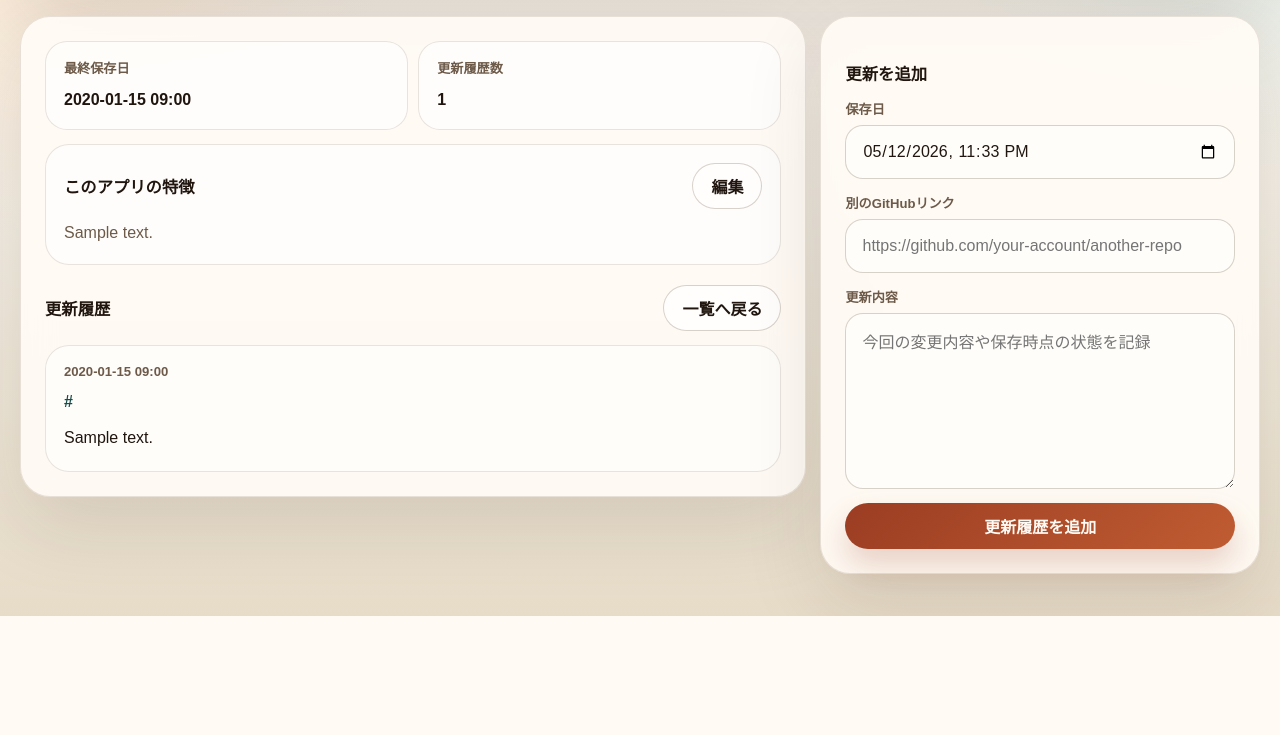
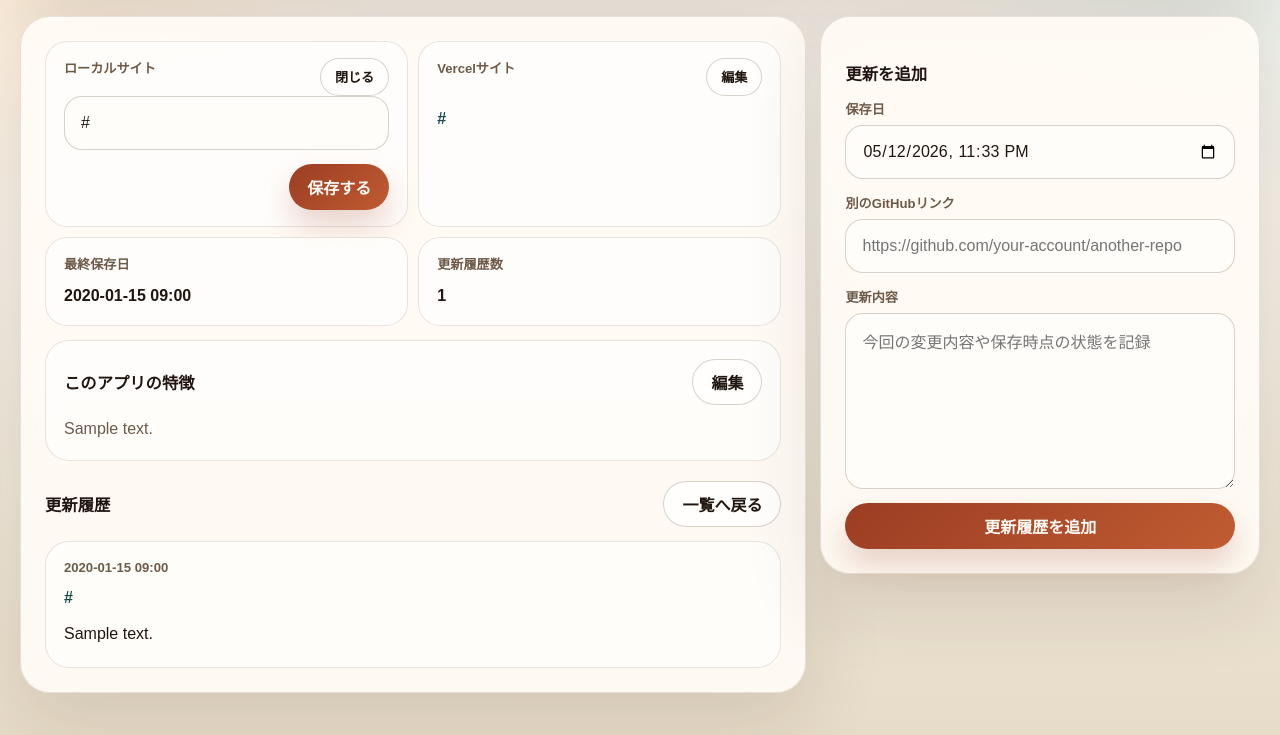
Before and after one commit to hutatumekozou/ai-github-kanri-manager, a Flask app: page /works/1?edit=local in a window 1280 px wide. Shown: the part 187-922 px from the top of the page. Before the commit the page ends 803 px from the top, so only its background shows below. Run offline with Flask 3, Linux system fonts and the light colour scheme; tables that the repository leaves empty hold one stand-in row (values such as "Sample post"); some libraries are stand-ins or nearby versions.

Commit message:
Add site URL editing to work details

```diff
--- a/app.py
+++ b/app.py
@@ -80,6 +80,8 @@ def init_db() -> None:
                     id BIGSERIAL PRIMARY KEY,
                     title TEXT NOT NULL,
                     github_url TEXT NOT NULL,
+                    local_site_url TEXT,
+                    vercel_site_url TEXT,
                     note TEXT NOT NULL DEFAULT '',
                     display_order BIGINT NOT NULL DEFAULT 0,
                     created_at TEXT NOT NULL
@@ -89,6 +91,14 @@ def init_db() -> None:
             db_execute(
                 connection,
                 "ALTER TABLE works ADD COLUMN IF NOT EXISTS display_order BIGINT NOT NULL DEFAULT 0",
+            )
+            db_execute(
+                connection,
+                "ALTER TABLE works ADD COLUMN IF NOT EXISTS local_site_url TEXT",
+            )
+            db_execute(
+                connection,
+                "ALTER TABLE works ADD COLUMN IF NOT EXISTS vercel_site_url TEXT",
             )
             db_execute(
                 connection,
@@ -115,6 +125,8 @@ def init_db() -> None:
                     id INTEGER PRIMARY KEY AUTOINCREMENT,
                     title TEXT NOT NULL,
                     github_url TEXT NOT NULL,
+                    local_site_url TEXT,
+                    vercel_site_url TEXT,
                     note TEXT NOT NULL DEFAULT '',
                     display_order INTEGER NOT NULL DEFAULT 0,
                     created_at TEXT NOT NULL
@@ -129,6 +141,16 @@ def init_db() -> None:
                 db_execute(
                     connection,
                     "ALTER TABLE works ADD COLUMN display_order INTEGER NOT NULL DEFAULT 0",
+                )
+            if "local_site_url" not in work_columns:
+                db_execute(
+                    connection,
+                    "ALTER TABLE works ADD COLUMN local_site_url TEXT",
+                )
+            if "vercel_site_url" not in work_columns:
+                db_execute(
+                    connection,
+                    "ALTER TABLE works ADD COLUMN vercel_site_url TEXT",
                 )
             db_execute(
                 connection,
@@ -208,18 +230,18 @@ def init_db() -> None:
         connection.close()
 
 
-def normalize_url(raw_url: str) -> str:
+def normalize_url(raw_url: str, label: str = "URL") -> str:
     parsed = urlparse(raw_url.strip())
     if parsed.scheme not in {"http", "https"} or not parsed.netloc:
-        raise ValueError("GitHubリンクは http または https で始まる正しいURLを指定してください。")
+        raise ValueError(f"{label}は http または https で始まる正しいURLを指定してください。")
     return raw_url.strip()
 
 
-def normalize_optional_url(raw_url: str) -> str | None:
+def normalize_optional_url(raw_url: str, label: str = "URL") -> str | None:
     value = raw_url.strip()
     if not value:
         return None
-    return normalize_url(value)
+    return normalize_url(value, label)
 
 
 def parse_saved_at(raw_saved_at: str) -> datetime:
@@ -251,6 +273,8 @@ def list_works(search: str = "") -> list[Any]:
             (
                 w.title LIKE ?
                 OR w.github_url LIKE ?
+                OR COALESCE(w.local_site_url, '') LIKE ?
+                OR COALESCE(w.vercel_site_url, '') LIKE ?
                 OR w.note LIKE ?
                 OR EXISTS (
                     SELECT 1
@@ -264,7 +288,7 @@ def list_works(search: str = "") -> list[Any]:
             )
             """
         )
-        params.extend([like, like, like, like, like])
+        params.extend([like, like, like, like, like, like, like])
 
     where_clause = f"WHERE {' AND '.join(conditions)}" if conditions else ""
     query = f"""
@@ -293,7 +317,9 @@ def list_works(search: str = "") -> list[Any]:
                 SELECT COUNT(*)
                 FROM work_updates wu
                 WHERE wu.work_id = w.id
-            ) AS update_count
+            ) AS update_count,
+            w.local_site_url,
+            w.vercel_site_url
         FROM works w
         {where_clause}
         ORDER BY w.display_order ASC, w.id DESC
@@ -326,6 +352,8 @@ def fetch_work(work_id: int) -> Optional[Any]:
             w.id,
             w.title,
             w.github_url,
+            w.local_site_url,
+            w.vercel_site_url,
             w.note,
             w.display_order,
             w.created_at,
@@ -422,7 +450,9 @@ def create_work() -> Any:
 
     try:
         title = form.get("title", "").strip()
-        github_url = normalize_url(form.get("github_url", ""))
+        github_url = normalize_url(form.get("github_url", ""), "GitHubリンク")
+        local_site_url = normalize_optional_url(form.get("local_site_url", ""), "ローカルサイト")
+        vercel_site_url = normalize_optional_url(form.get("vercel_site_url", ""), "Vercelサイト")
         saved_at = parse_saved_at(form.get("saved_at", ""))
         update_content = form.get("update_content", "").strip()
         note = form.get("note", "").strip()
@@ -445,21 +475,37 @@ def create_work() -> Any:
         cursor = db_execute(
             db,
             """
-            INSERT INTO works (title, github_url, note, display_order, created_at)
-            VALUES (?, ?, ?, ?, ?)
+            INSERT INTO works (title, github_url, local_site_url, vercel_site_url, note, display_order, created_at)
+            VALUES (?, ?, ?, ?, ?, ?, ?)
             RETURNING id
             """,
-            (title, github_url, note, next_work_display_order(), timestamp),
+            (
+                title,
+                github_url,
+                local_site_url,
+                vercel_site_url,
+                note,
+                next_work_display_order(),
+                timestamp,
+            ),
         )
         work_id = cursor.fetchone()["id"]
     else:
         cursor = db_execute(
             db,
             """
-            INSERT INTO works (title, github_url, note, display_order, created_at)
-            VALUES (?, ?, ?, ?, ?)
+            INSERT INTO works (title, github_url, local_site_url, vercel_site_url, note, display_order, created_at)
+            VALUES (?, ?, ?, ?, ?, ?, ?)
             """,
-            (title, github_url, note, next_work_display_order(), timestamp),
+            (
+                title,
+                github_url,
+                local_site_url,
+                vercel_site_url,
+                note,
+                next_work_display_order(),
+                timestamp,
+            ),
         )
         work_id = cursor.lastrowid
 
@@ -509,7 +555,10 @@ def create_work_update(work_id: int) -> Any:
 
     try:
         saved_at = parse_saved_at(request.form.get("saved_at", ""))
-        update_github_url = normalize_optional_url(request.form.get("update_github_url", ""))
+        update_github_url = normalize_optional_url(
+            request.form.get("update_github_url", ""),
+            "別のGitHubリンク",
+        )
     except ValueError as exc:
         flash(str(exc), "error")
         return redirect(url_for("work_detail", work_id=work_id))
@@ -565,6 +614,84 @@ def update_work_features(work_id: int) -> Any:
     db.commit()
 
     flash("このアプリの特徴を更新しました。", "success")
+    return redirect(url_for("work_detail", work_id=work_id))
+
+
+@app.route("/works/<int:work_id>/sites", methods=["POST"])
+def update_work_sites(work_id: int) -> Any:
+    if not app_runtime_status()["has_persistent_storage"]:
+        flash("この環境では永続DBが未設定です。DATABASE_URL を設定してください。", "error")
+        return redirect(url_for("work_detail", work_id=work_id))
+
+    work = fetch_work(work_id)
+    if work is None:
+        flash("作品が見つかりません。", "error")
+        return redirect(url_for("work_list"))
+
+    try:
+        local_site_url = normalize_optional_url(request.form.get("local_site_url", ""), "ローカルサイト")
+        vercel_site_url = normalize_optional_url(request.form.get("vercel_site_url", ""), "Vercelサイト")
+    except ValueError as exc:
+        flash(str(exc), "error")
+        return redirect(url_for("work_detail", work_id=work_id, edit="sites"))
+
+    db = get_db()
+    db_execute(
+        db,
+        """
+        UPDATE works
+        SET local_site_url = ?, vercel_site_url = ?
+        WHERE id = ?
+        """,
+        (local_site_url, vercel_site_url, work_id),
+    )
+    db.commit()
+
+    flash("サイトURLを更新しました。", "success")
+    return redirect(url_for("work_detail", work_id=work_id))
+
+
+@app.route("/works/<int:work_id>/sites/<site_type>", methods=["POST"])
+def update_work_site(work_id: int, site_type: str) -> Any:
+    if not app_runtime_status()["has_persistent_storage"]:
+        flash("この環境では永続DBが未設定です。DATABASE_URL を設定してください。", "error")
+        return redirect(url_for("work_detail", work_id=work_id))
+
+    work = fetch_work(work_id)
+    if work is None:
+        flash("作品が見つかりません。", "error")
+        return redirect(url_for("work_list"))
+
+    field_map = {
+        "local": ("local_site_url", "ローカルサイト"),
+        "vercel": ("vercel_site_url", "Vercelサイト"),
+    }
+    target = field_map.get(site_type)
+    if target is None:
+        flash("更新対象のサイト種別が不正です。", "error")
+        return redirect(url_for("work_detail", work_id=work_id))
+
+    field_name, label = target
+
+    try:
+        site_url = normalize_optional_url(request.form.get(field_name, ""), label)
+    except ValueError as exc:
+        flash(str(exc), "error")
+        return redirect(url_for("work_detail", work_id=work_id, edit=site_type))
+
+    db = get_db()
+    db_execute(
+        db,
+        f"""
+        UPDATE works
+        SET {field_name} = ?
+        WHERE id = ?
+        """,
+        (site_url, work_id),
+    )
+    db.commit()
+
+    flash(f"{label}を更新しました。", "success")
     return redirect(url_for("work_detail", work_id=work_id))
 
 
--- a/static/style.css
+++ b/static/style.css
@@ -477,6 +477,29 @@ textarea {
   line-height: 1.6;
 }
 
+.detail-card-head {
+  display: flex;
+  justify-content: space-between;
+  align-items: flex-start;
+  gap: 12px;
+}
+
+.detail-card-head span {
+  margin: 0;
+}
+
+.detail-card-link {
+  color: var(--accent);
+  word-break: break-all;
+}
+
+.mini-ghost-button {
+  min-height: 38px;
+  padding: 0 14px;
+  font-size: 0.82rem;
+  white-space: nowrap;
+}
+
 .memo-box {
   margin-top: 14px;
   padding: 18px;
--- a/templates/work_detail.html
+++ b/templates/work_detail.html
@@ -7,6 +7,80 @@
   <section class="detail-layout">
     <article class="panel detail-panel">
       <div class="detail-meta">
+        <div class="detail-card">
+          <div class="detail-card-head">
+            <span>ローカルサイト</span>
+            {% if request.args.get("edit") == "local" %}
+              <a href="{{ url_for('work_detail', work_id=work.id) }}" class="ghost-button mini-ghost-button">閉じる</a>
+            {% else %}
+              <a href="{{ url_for('work_detail', work_id=work.id, edit='local') }}" class="ghost-button mini-ghost-button">編集</a>
+            {% endif %}
+          </div>
+          {% if request.args.get("edit") == "local" %}
+            <form action="{{ url_for('update_work_site', work_id=work.id, site_type='local') }}" method="post" class="entry-form compact-form">
+              <label class="field">
+                <input
+                  type="url"
+                  name="local_site_url"
+                  value="{{ work.local_site_url or '' }}"
+                  placeholder="http://127.0.0.1:5001/works"
+                />
+              </label>
+              <div class="feature-actions">
+                <button type="submit" class="primary-button" {% if not app_env.has_persistent_storage %}disabled{% endif %}>
+                  保存する
+                </button>
+              </div>
+            </form>
+          {% else %}
+            {% if work.local_site_url %}
+              <strong>
+                <a href="{{ work.local_site_url }}" target="_blank" rel="noopener noreferrer" class="detail-card-link">
+                  {{ work.local_site_url }}
+                </a>
+              </strong>
+            {% else %}
+              <strong>-</strong>
+            {% endif %}
+          {% endif %}
+        </div>
+        <div class="detail-card">
+          <div class="detail-card-head">
+            <span>Vercelサイト</span>
+            {% if request.args.get("edit") == "vercel" %}
+              <a href="{{ url_for('work_detail', work_id=work.id) }}" class="ghost-button mini-ghost-button">閉じる</a>
+            {% else %}
+              <a href="{{ url_for('work_detail', work_id=work.id, edit='vercel') }}" class="ghost-button mini-ghost-button">編集</a>
+            {% endif %}
+          </div>
+          {% if request.args.get("edit") == "vercel" %}
+            <form action="{{ url_for('update_work_site', work_id=work.id, site_type='vercel') }}" method="post" class="entry-form compact-form">
+              <label class="field">
+                <input
+                  type="url"
+                  name="vercel_site_url"
+                  value="{{ work.vercel_site_url or '' }}"
+                  placeholder="https://your-app.vercel.app"
+                />
+              </label>
+              <div class="feature-actions">
+                <button type="submit" class="primary-button" {% if not app_env.has_persistent_storage %}disabled{% endif %}>
+                  保存する
+                </button>
+              </div>
+            </form>
+          {% else %}
+            {% if work.vercel_site_url %}
+              <strong>
+                <a href="{{ work.vercel_site_url }}" target="_blank" rel="noopener noreferrer" class="detail-card-link">
+                  {{ work.vercel_site_url }}
+                </a>
+              </strong>
+            {% else %}
+              <strong>-</strong>
+            {% endif %}
+          {% endif %}
+        </div>
         <div class="detail-card">
           <span>最終保存日</span>
           <strong>{{ work.last_saved_at|datetime_jst }}</strong>
--- a/templates/work_list.html
+++ b/templates/work_list.html
@@ -70,6 +70,12 @@
                     <div class="cell-title">{{ work.title }}</div>
                   </div>
                   <div class="cell-sub">{{ work.github_url }}</div>
+                  {% if work.local_site_url %}
+                    <div class="cell-sub">ローカルサイト: {{ work.local_site_url }}</div>
+                  {% endif %}
+                  {% if work.vercel_site_url %}
+                    <div class="cell-sub">Vercelサイト: {{ work.vercel_site_url }}</div>
+                  {% endif %}
                 </td>
                 <td>
                   <a href="{{ url_for('work_detail', work_id=work.id) }}" class="detail-button">中を見る</a>
```
Also changed, not shown: templates/new_work.html (+20 -0 lines), README.md, 1 other file.
